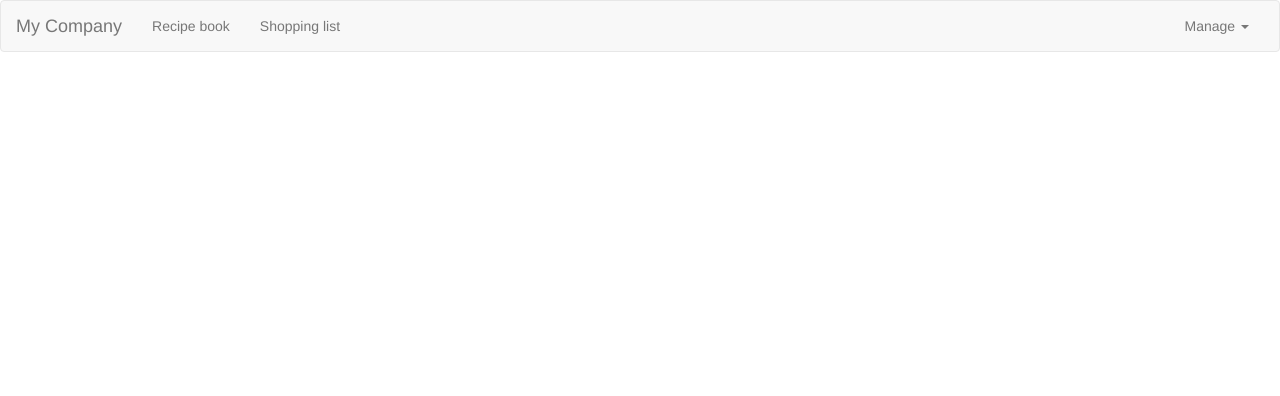
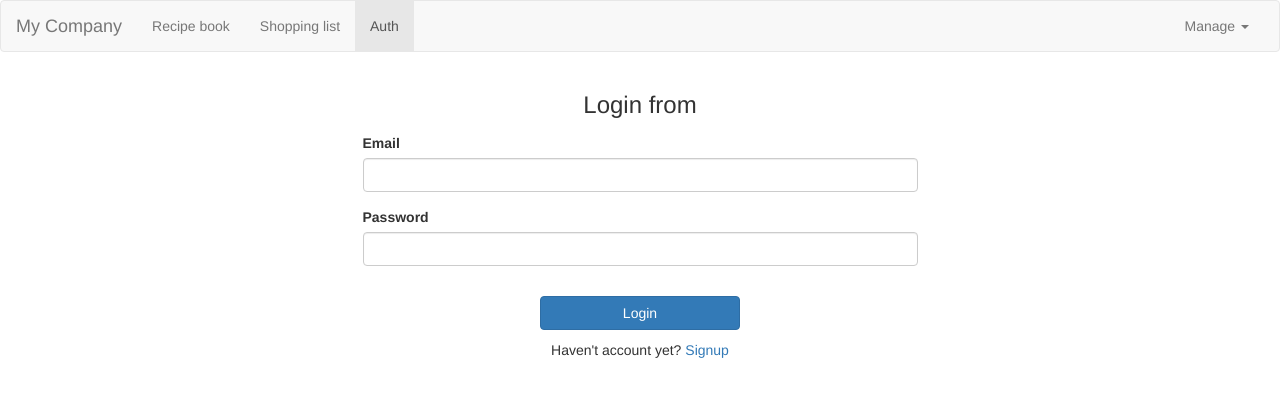
Before and after one commit to StasZhuk/angular-course-project, an Angular app: page /auth in a window 1280 px wide. Before the commit this address led to /. Shown: the top 396 px of the page. Built offline with nearby package versions, Linux system fonts and the light colour scheme.

Commit message:
add auth component

```diff
--- a/src/app/app.component.ts
+++ b/src/app/app.component.ts
@@ -3,7 +3,7 @@ import { Component } from '@angular/core';
 @Component({
   selector: 'app-root',
   templateUrl: './app.component.html',
-  styleUrls: ['./app.component.scss']
+  styleUrls: ['./app.component.scss'],
 })
 export class AppComponent {
   title = 'angular-course';
--- /dev/null
+++ b/src/app/components/auth/auth.component.html
@@ -0,0 +1,49 @@
+<div class="row">
+  <div class="col col-xs-12 col-sm-8 col-sm-offset-2 col-md-6 col-md-offset-3">
+    <form #formAuth="ngForm" (ngSubmit)="onSubmit(formAuth)">
+      <div class="form-group">
+        <h3 class="text-center">{{ isLoginMode ? "Login" : "Signup" }} from</h3>
+      </div>
+      <div class="form-group">
+        <label for="form-control-label">Email</label>
+        <input
+          type="email"
+          name="email"
+          class="form-control"
+          required
+          email
+          autocomplete="email"
+          ngModel
+        />
+      </div>
+      <div class="form-group">
+        <label for="form-control-label">Password</label>
+        <input
+          type="password"
+          name="password"
+          class="form-control"
+          required
+          ngModel
+          autocomplete="current-password"
+        />
+      </div>
+      <div class="form-group text-center" style="margin-top: 30px">
+        <button
+          type="submit"
+          class="btn btn-primary btn-xl"
+          style="max-width: 200px; width: 100%"
+        >
+          {{ isLoginMode ? "Login" : "Signup" }}
+        </button>
+        <div style="margin-top: 10px">
+          {{
+            isLoginMode ? "Haven't account yet?" : "Already have an account?"
+          }}
+          <a (click)="onToggleMode()">
+            {{ isLoginMode ? "Signup" : "Login" }}
+          </a>
+        </div>
+      </div>
+    </form>
+  </div>
+</div>
--- /dev/null
+++ b/src/app/components/auth/auth.component.ts
@@ -0,0 +1,20 @@
+import { Component } from '@angular/core';
+import { NgForm } from '@angular/forms';
+
+@Component({
+  selector: 'app-auth',
+  templateUrl: './auth.component.html',
+  styleUrls: ['./auth.component.scss'],
+})
+export class AuthComponent {
+  isLoginMode: boolean = true;
+
+  onToggleMode() {
+    this.isLoginMode = !this.isLoginMode
+  }
+
+  onSubmit(formAuth:NgForm) {
+    console.log(formAuth.value)
+    formAuth.reset()
+  }
+}
--- a/src/app/components/layout/header/header.component.html
+++ b/src/app/components/layout/header/header.component.html
@@ -12,6 +12,11 @@
           <li routerLinkActive="active">
             <a class="navbar-link" routerLink="/shopping-list">
               Shopping list
+            </a>
+          </li>
+          <li routerLinkActive="active">
+            <a class="navbar-link" routerLink="/auth">
+              Auth
             </a>
           </li>
         </ul>
```
Also changed, not shown: src/app/app-routing.module.ts (+8 -6 lines), src/app/app.module.ts (+23 -20 lines), src/app/components/auth/auth.component.scss (added).
